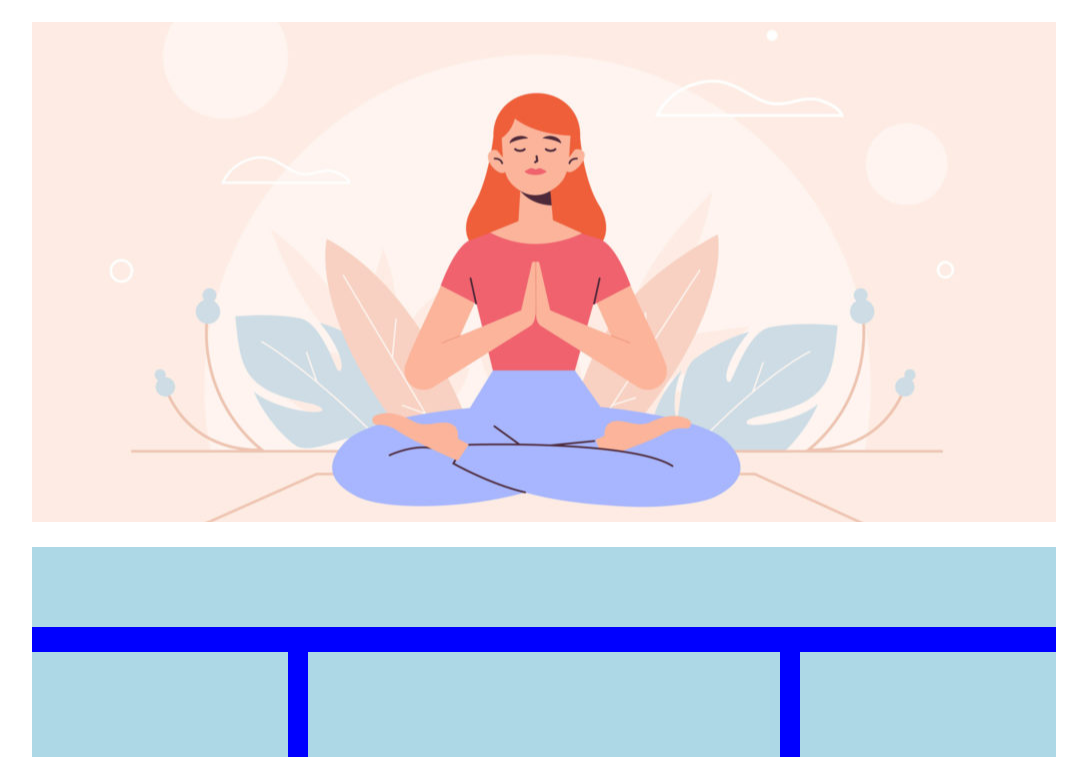
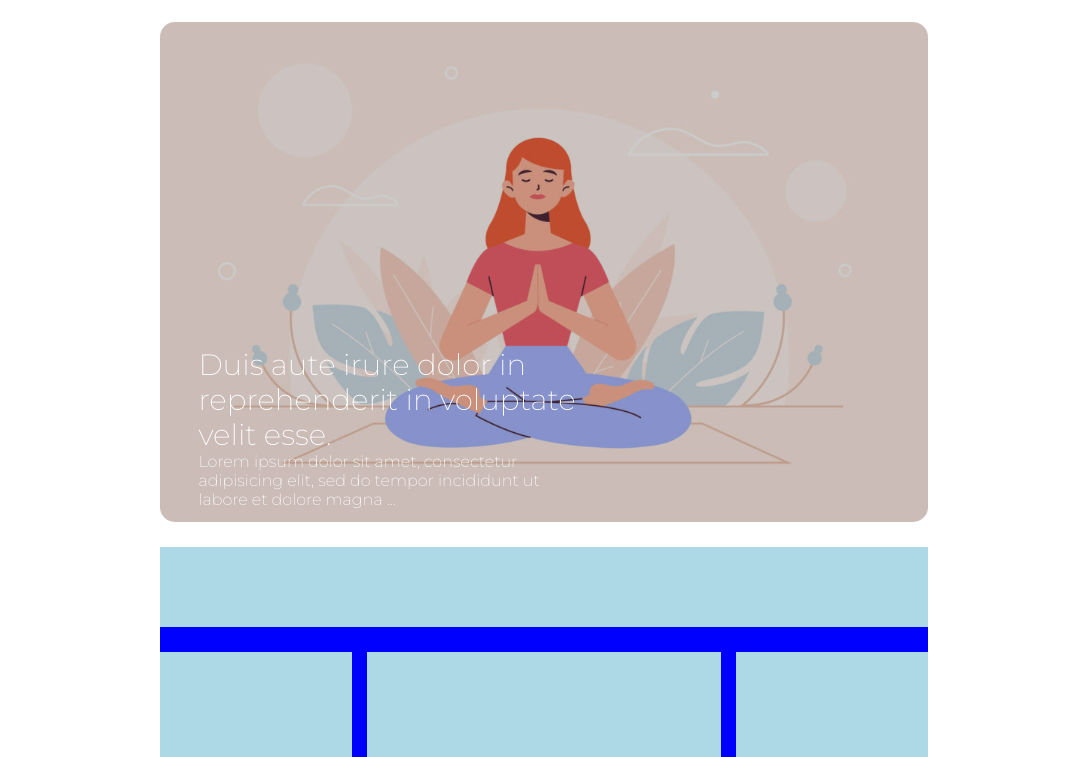
Before and after one commit to plinio-dev/htmlcss-wp, a plain HTML site: page index.html in a window 1280 px wide. Shown: the part 112-869 px from the top of the page, without its empty margins (96-1183 px from the left). Drawn offline with Linux system fonts and the light colour scheme.

Commit message:
Titolo hero
impostazione titolo nella hero

```diff
--- a/css/style.css
+++ b/css/style.css
@@ -8,7 +8,7 @@ body {
 }
 /* contenitore principale centrato */
 .wrapper {
-  width: 80%;
+  width: 60%;
   margin: auto;
 }
 /* intestazione */
@@ -26,18 +26,9 @@ img {
   width: 100%;
 
 }
-/* .logo {
-  background-image: url(../img/logo.png);
-  background-repeat: no-repeat;
-  background-size: contain;
-} */
 
 nav {
   margin-top: 20px;
-}
-
-ul {
-
 }
 
 li  {
@@ -56,7 +47,7 @@ a {
 
 /* end intestazione */
 
-/* inizio hero */
+/* hero */
 header, .hero {
   margin-bottom: 25px;
 }
@@ -66,11 +57,48 @@ header, .hero {
   height: 500px;
   background-image: url(../img/banner.jpg);
   background-position: center;
+  background-size: cover;
   background-repeat: no-repeat;
+  background-color: yellow;
+  border-radius: 15px;
+  position: relative;
+  z-index: 0;
+}
 
-  background-color: yellow;
+.overlay {
+  position: absolute;
+  top: 0;
+  left: 0;
+  right: 0;
+  bottom: 0;
+  background-color: rgba(0, 0, 0, 0.2);
+  border-radius: 15px;
+  z-index: 1;
 }
-/* end inizio hero */
+
+.testo-hero {
+  width: 50%;
+  position: absolute;
+  z-index: 2;
+  top: 65%;
+  left: 5%;
+}
+
+h2 {
+  font-size: 22pt;
+  font-weight: 200;
+  color: white;
+}
+
+p {
+  font-size: 12pt;
+  color: white;
+  font-weight: 200;
+}
+
+
+
+/* end hero */
 
 /* sezione centrale  */
 
--- a/index.html
+++ b/index.html
@@ -31,8 +31,13 @@
       <!-- end intestazione -->
       <!-- inizio hero -->
       <div class="hero">
+        <div class="testo-hero">
+          <h2>Duis aute irure dolor in reprehenderit in voluptate velit esse.</h2>
+          <p>Lorem ipsum dolor sit amet, consectetur adipisicing elit, sed do tempor incididunt ut labore et dolore magna ...</p>
+        </div>
+
+
         <div class="overlay"></div>
-
 
 
       </div>
```
